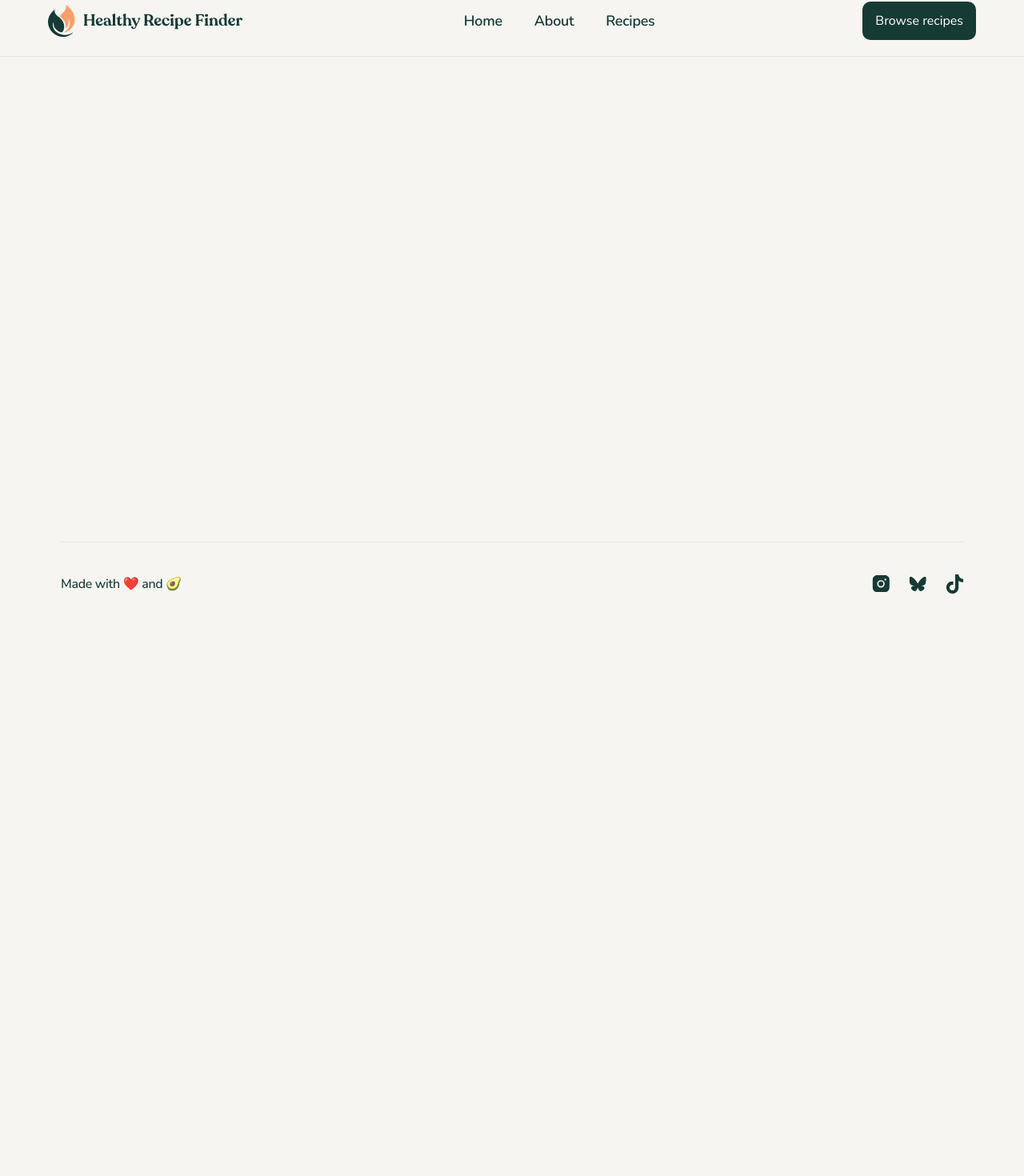
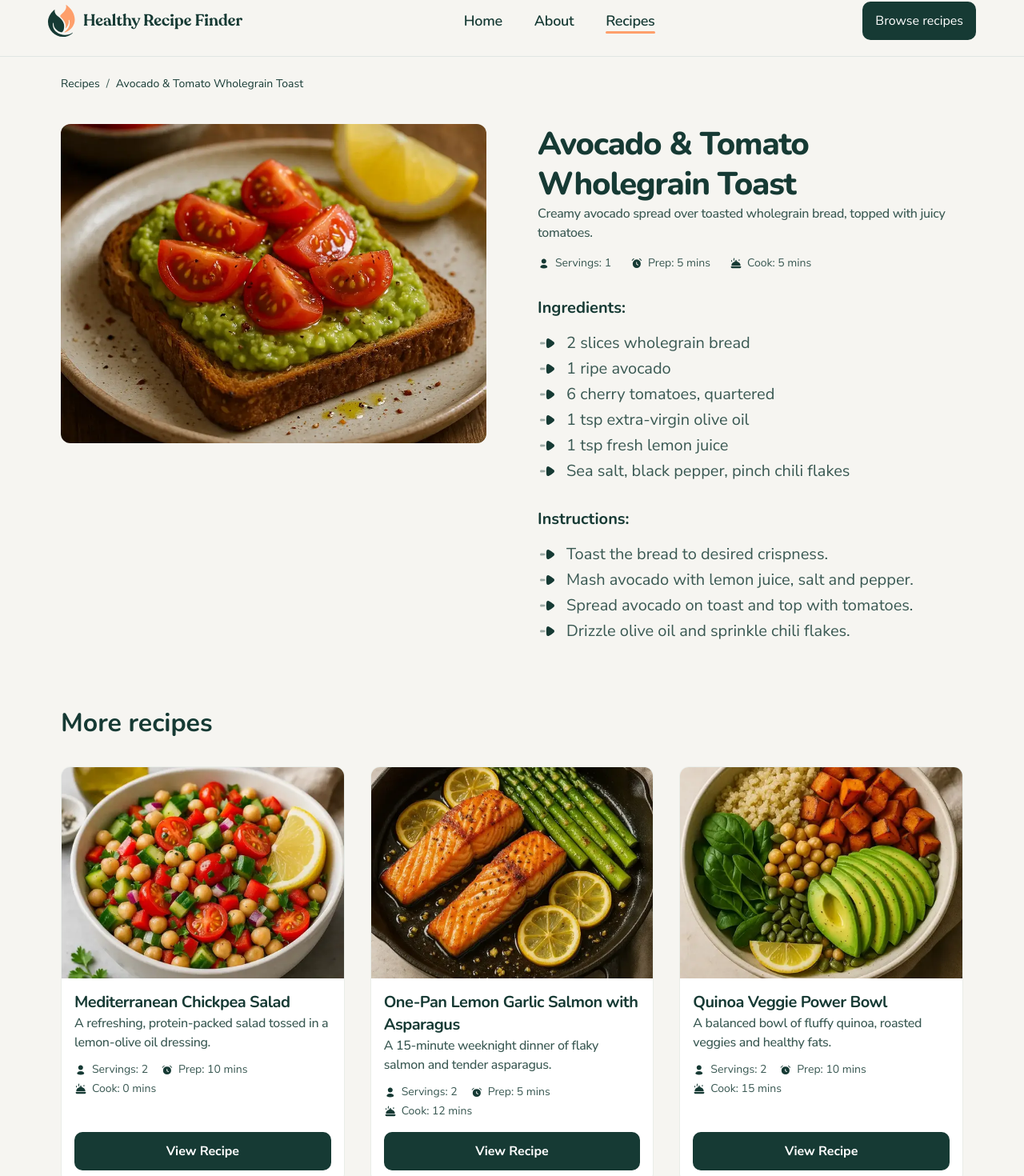
Before and after one commit to jdboachie/zero-fuss, an Angular app: page /recipes/avocado-tomato-wholegrain-toast in a window 1280 px wide. Before the commit this address led to /. Shown: the part 18-1488 px from the top of the page at 80% size. Before the commit the page ends 800 px from the top, so only its background shows below. Built offline with nearby package versions, Linux system fonts and the light colour scheme.

Commit message:
feat: add recipe details page

```diff
--- a/src/app/app.config.ts
+++ b/src/app/app.config.ts
@@ -1,11 +1,11 @@
 import { ApplicationConfig, provideBrowserGlobalErrorListeners } from '@angular/core';
-import { provideRouter } from '@angular/router';
+import { provideRouter, withComponentInputBinding } from '@angular/router';
 
 import { routes } from './app.routes';
 
 export const appConfig: ApplicationConfig = {
   providers: [
     provideBrowserGlobalErrorListeners(),
-    provideRouter(routes)
-  ]
+    provideRouter(routes, withComponentInputBinding()),
+  ],
 };
--- a/src/app/app.routes.ts
+++ b/src/app/app.routes.ts
@@ -13,4 +13,9 @@ export const routes: Routes = [
     path: 'recipes',
     loadComponent: () => import('./pages/recipes/recipes').then((m) => m.RecipesComponent),
   },
+  {
+    path: 'recipes/:slug',
+    loadComponent: () =>
+      import('./pages/recipe-detail/recipe-detail').then((m) => m.RecipeDetailComponent),
+  },
 ];
--- a/src/app/components/recipe-card/recipe-card.html
+++ b/src/app/components/recipe-card/recipe-card.html
@@ -3,18 +3,14 @@
 >
   <div class="relative aspect-4/3 w-full overflow-hidden">
     @if (recipe().image.small) {
-      <img [ngSrc]="recipe().image.small" [alt]="recipe().title" fill class="object-cover" />
+    <img [ngSrc]="recipe().image.small" [alt]="recipe().title" fill class="object-cover" />
     }
   </div>
 
   <div class="flex flex-1 flex-col p-4">
-    <h3 class="text-preset-5 line-clamp-2 text-(--color-primary-dark)">
-      {{ recipe().title }}
-    </h3>
+    <h3 class="text-preset-5 line-clamp-2 text-(--color-primary-dark)">{{ recipe().title }}</h3>
 
-    <p class="text-preset-9 mt-1 line-clamp-2 text-(--color-secondary)">
-      {{ recipe().overview }}
-    </p>
+    <p class="text-preset-9 mt-1 line-clamp-2 text-(--color-secondary)">{{ recipe().overview }}</p>
 
     <div class="mt-3 flex flex-wrap gap-x-4 gap-y-1 text-sm text-(--color-secondary)">
       <div class="flex items-center gap-1.5">
@@ -33,12 +29,12 @@
     </div>
 
     <div class="mt-auto pt-4">
-      <button
-        type="button"
-        class="w-full cursor-pointer rounded-[10px] bg-(--color-primary-dark) px-4 py-3 font-bold text-white transition-colors hover:bg-[#1e4d45] focus-visible:outline-2 focus-visible:outline-offset-2 focus-visible:outline-(--color-accent-orange)"
+      <a
+        [routerLink]="['/recipes', recipe().slug]"
+        class="block w-full cursor-pointer rounded-md bg-(--color-primary-dark) px-4 py-3 text-center font-bold text-white! transition-colors hover:bg-[#1e4d45] focus-visible:outline-2 focus-visible:outline-offset-2 focus-visible:outline-(--color-accent-orange)"
       >
         View Recipe
-      </button>
+      </a>
     </div>
   </div>
 </article>
--- a/src/app/components/recipe-card/recipe-card.ts
+++ b/src/app/components/recipe-card/recipe-card.ts
@@ -1,11 +1,12 @@
 import { ChangeDetectionStrategy, Component, input } from '@angular/core';
 import { NgOptimizedImage } from '@angular/common';
+import { RouterLink } from '@angular/router';
 import { Recipe } from '../../models/recipe';
 
 @Component({
   selector: 'app-recipe-card',
   changeDetection: ChangeDetectionStrategy.OnPush,
-  imports: [NgOptimizedImage],
+  imports: [NgOptimizedImage, RouterLink],
   templateUrl: './recipe-card.html',
 })
 export class RecipeCardComponent {
--- /dev/null
+++ b/src/app/pages/recipe-detail/recipe-detail.html
@@ -0,0 +1,141 @@
+<div class="bg-(--color-background-cream) pb-16 md:pb-20">
+  @if (recipe(); as recipe) {
+    <nav
+      class="mx-auto max-w-(--max-content-width) px-4 pt-6 md:px-8"
+      aria-label="Breadcrumb"
+    >
+      <ol class="flex items-center gap-2 text-sm">
+        <li>
+          <a
+            routerLink="/recipes"
+            class="text-(--color-secondary) transition-colors hover:text-(--color-primary-dark)"
+          >
+            Recipes
+          </a>
+        </li>
+        <li class="text-(--color-secondary)">/</li>
+        <li class="text-(--color-primary-dark)">{{ recipe.title }}</li>
+      </ol>
+    </nav>
+
+    <article class="mx-auto max-w-(--max-content-width) px-4 pt-6 md:px-8 md:pt-10">
+      <div class="flex flex-col gap-8 lg:flex-row lg:gap-16">
+        <div class="w-full lg:w-1/2">
+          <div class="relative aspect-4/3 w-full overflow-hidden rounded-lg">
+            <img
+              [ngSrc]="recipe.image.large"
+              [alt]="recipe.title"
+              fill
+              priority
+              class="object-cover"
+            />
+          </div>
+        </div>
+
+        <div class="w-full lg:w-1/2">
+          <h1
+            class="font-(family-name:--font-heading) text-[32px] font-extrabold leading-tight tracking-[-0.03em] text-(--color-primary-dark) md:text-[40px]"
+          >
+            {{ recipe.title }}
+          </h1>
+
+          <p class="text-preset-9 mt-3 text-(--color-secondary)">
+            {{ recipe.overview }}
+          </p>
+
+          <div class="mt-4 flex flex-wrap gap-x-6 gap-y-2 text-sm text-(--color-secondary)">
+            <div class="flex items-center gap-1.5">
+              <img ngSrc="/images/icon-servings.svg" alt="" width="16" height="16" />
+              <span>Servings: {{ recipe.servings }}</span>
+            </div>
+            <div class="flex items-center gap-1.5">
+              <img ngSrc="/images/icon-prep-time.svg" alt="" width="16" height="16" />
+              <span>Prep: {{ recipe.prepMinutes }} mins</span>
+            </div>
+            <div class="flex items-center gap-1.5">
+              <img ngSrc="/images/icon-cook-time.svg" alt="" width="16" height="16" />
+              <span>Cook: {{ recipe.cookMinutes }} mins</span>
+            </div>
+          </div>
+
+          <section class="mt-8">
+            <h2
+              class="font-(family-name:--font-heading) pb-4 text-xl font-bold text-(--color-primary-dark)"
+            >
+              Ingredients:
+            </h2>
+            <ul class="space-y-1">
+              @for (ingredient of recipe.ingredients; track ingredient) {
+                <li class="flex items-start gap-3 text-(--color-secondary) text-xl">
+                  <img
+                    ngSrc="/images/icon-bullet-point.svg"
+                    alt=""
+                    width="24"
+                    height="24"
+                    class="mt-0.5 shrink-0"
+                  />
+                  <span>{{ ingredient }}</span>
+                </li>
+              }
+            </ul>
+          </section>
+
+          <section class="mt-8">
+            <h2
+              class="font-(family-name:--font-heading) pb-4 text-xl font-bold text-(--color-primary-dark)"
+            >
+              Instructions:
+            </h2>
+            <ol class="space-y-1">
+              @for (instruction of recipe.instructions; track instruction) {
+                <li class="flex items-start gap-3 text-(--color-secondary) text-xl">
+                  <img
+                    ngSrc="/images/icon-bullet-point.svg"
+                    alt=""
+                    width="24"
+                    height="24"
+                    class="mt-0.5 shrink-0"
+                  />
+                  <span>{{ instruction }}</span>
+                </li>
+              }
+            </ol>
+          </section>
+        </div>
+      </div>
+    </article>
+
+    <section class="mx-auto max-w-(--max-content-width) px-4 pt-16 md:px-8 md:pt-20">
+      <h2
+        class="font-(family-name:--font-heading) text-2xl font-bold text-(--color-primary-dark) md:text-[32px]"
+      >
+        More recipes
+      </h2>
+
+      <div
+        class="mt-6 grid grid-cols-1 gap-6 md:mt-8 md:gap-8 lg:grid-cols-3"
+        role="list"
+        aria-label="More recipes"
+      >
+        @for (relatedRecipe of moreRecipes(); track relatedRecipe.id) {
+          <div role="listitem">
+            <app-recipe-card [recipe]="relatedRecipe" />
+          </div>
+        }
+      </div>
+    </section>
+  } @else {
+    <div class="mx-auto max-w-(--max-content-width) px-4 py-20 text-center md:px-8">
+      <h1 class="text-preset-2 text-(--color-primary-dark)">Recipe not found</h1>
+      <p class="text-preset-9 mt-4 text-(--color-secondary)">
+        The recipe you're looking for doesn't exist.
+      </p>
+      <a
+        routerLink="/recipes"
+        class="mt-6 inline-block rounded-[10px] bg-(--color-primary-dark) px-6 py-3 font-bold text-white transition-colors hover:bg-[#1e4d45]"
+      >
+        Browse all recipes
+      </a>
+    </div>
+  }
+</div>
--- /dev/null
+++ b/src/app/pages/recipe-detail/recipe-detail.ts
@@ -0,0 +1,29 @@
+import { ChangeDetectionStrategy, Component, computed, input } from '@angular/core';
+import { RouterLink } from '@angular/router';
+import { NgOptimizedImage } from '@angular/common';
+import { Recipe } from '../../models/recipe';
+import { RecipeCardComponent } from '../../components/recipe-card/recipe-card';
+import recipesData from '../../../../data.json';
+
+@Component({
+  selector: 'app-recipe-detail',
+  changeDetection: ChangeDetectionStrategy.OnPush,
+  imports: [RouterLink, NgOptimizedImage, RecipeCardComponent],
+  templateUrl: './recipe-detail.html',
+})
+export class RecipeDetailComponent {
+  readonly slug = input.required<string>();
+
+  protected readonly recipes: Recipe[] = recipesData;
+
+  protected readonly recipe = computed(() => {
+    return this.recipes.find((r) => r.slug === this.slug()) ?? null;
+  });
+
+  protected readonly moreRecipes = computed(() => {
+    const currentRecipe = this.recipe();
+    if (!currentRecipe) return [];
+
+    return this.recipes.filter((r) => r.id !== currentRecipe.id).slice(0, 3);
+  });
+}
```
